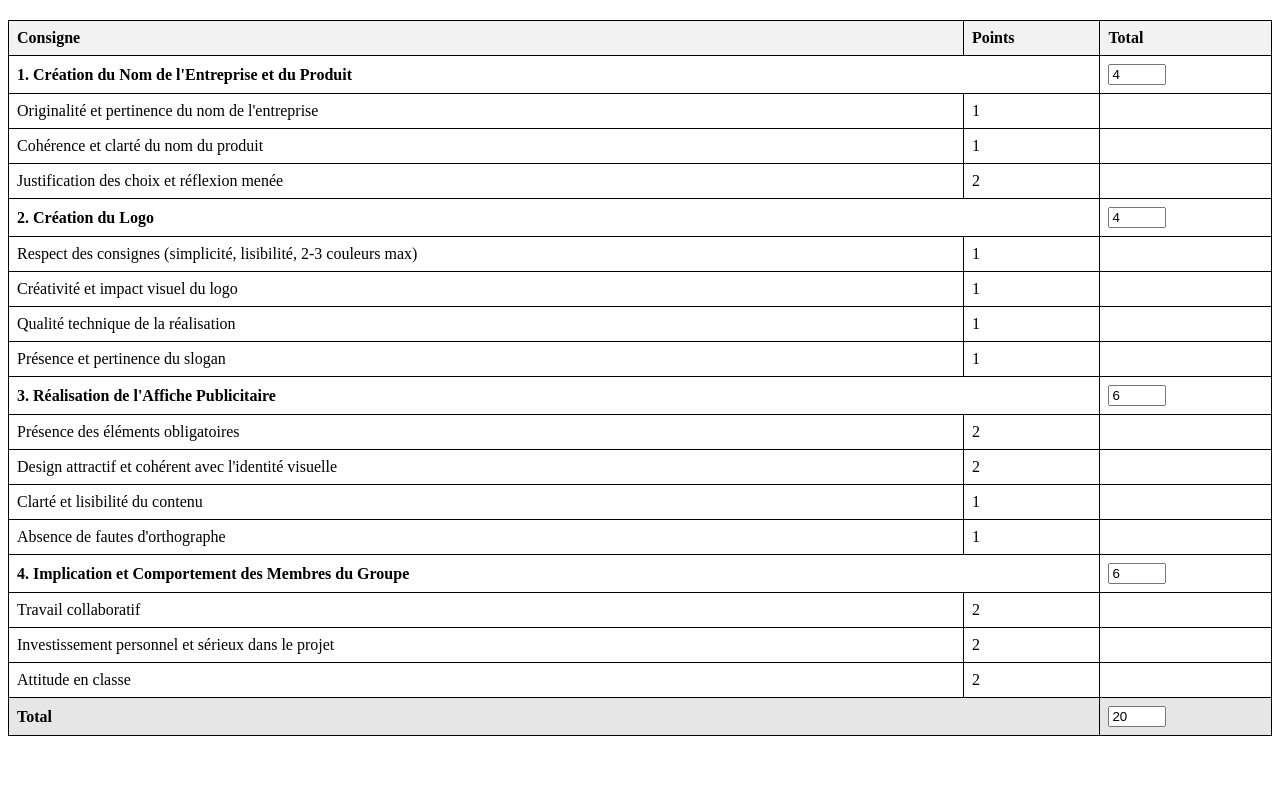
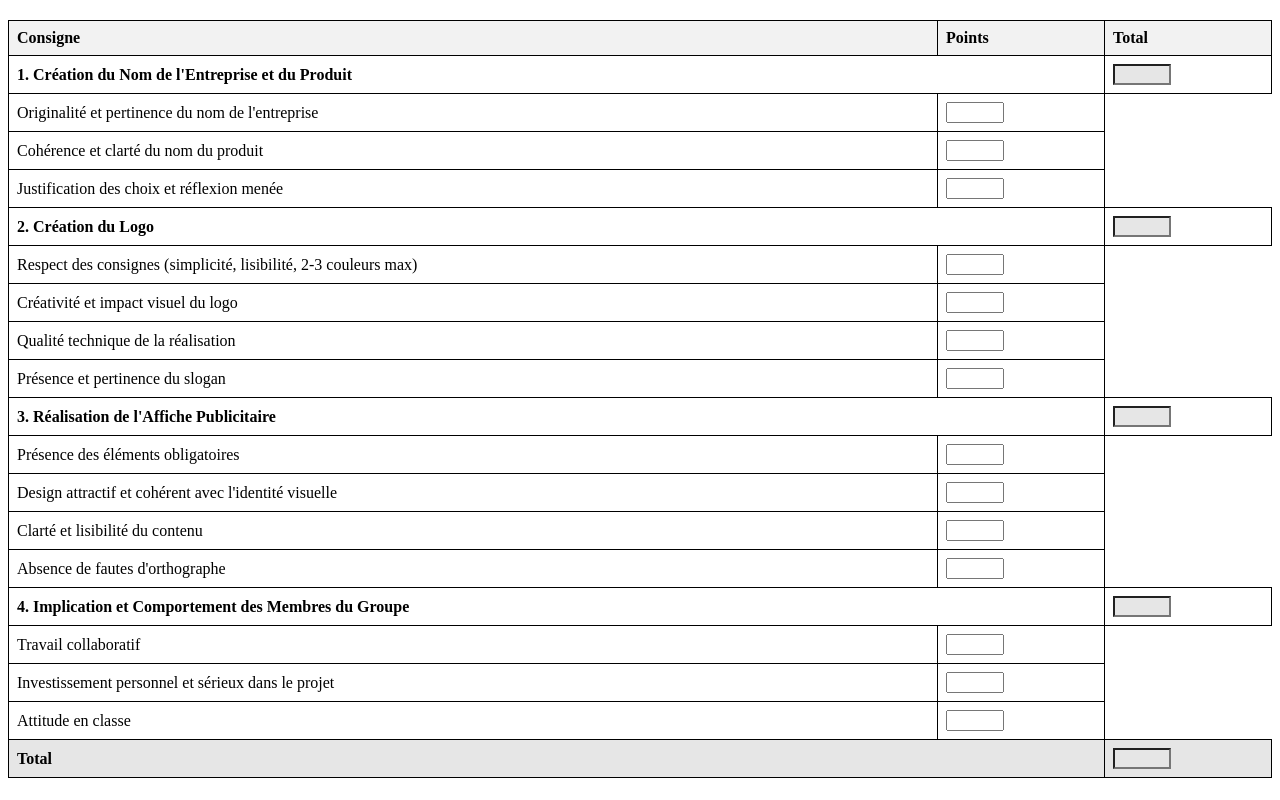
Before and after one commit to my270/bareme, a plain HTML site: page index.html in a window 1280 px wide. Drawn offline with Linux system fonts and the light colour scheme.

Commit message:
Update index.html

```diff
--- a/index.html
+++ b/index.html
@@ -21,37 +21,32 @@
         }
         input {
             width: 50px;
+            text-align: center;
         }
     </style>
     <script>
         function updateTotals() {
-            let sections = document.querySelectorAll('table tr:nth-child(n+2)');
+            let sectionInputs = document.querySelectorAll("table tr td input.score");
+            let totalFields = document.querySelectorAll("table tr td input.total");
             let grandTotal = 0;
+            let sectionIndex = 0;
+            let sectionTotal = 0;
+            let sectionCounts = [3, 4, 4, 3]; // Nombre de critères par section
 
-            let sectionInputs = document.querySelectorAll("table tr td input");
-            sectionInputs.forEach(input => input.value = 0);
+            sectionInputs.forEach((input, index) => {
+                let score = parseInt(input.value) || 0;
+                sectionTotal += score;
+                grandTotal += score;
 
-            let currentInputIndex = 0;
-            let sectionTotal = 0;
-            sections.forEach((row, index) => {
-                let cells = row.getElementsByTagName("td");
-                if (cells.length === 3) {
-                    let pointValue = parseInt(cells[1].textContent) || 0;
-                    sectionTotal += pointValue;
-                    grandTotal += pointValue;
-                } else if (cells.length === 2 && cells[0].colSpan === 2) {
-                    if (index !== 0) {
-                        sectionInputs[currentInputIndex].value = sectionTotal;
-                        currentInputIndex++;
-                    }
+                if ((index + 1) % sectionCounts[sectionIndex] === 0) {
+                    totalFields[sectionIndex].value = sectionTotal;
                     sectionTotal = 0;
+                    sectionIndex++;
                 }
             });
-            sectionInputs[currentInputIndex].value = sectionTotal;
-            sectionInputs[sectionInputs.length - 1].value = grandTotal;
+
+            totalFields[totalFields.length - 1].value = grandTotal;
         }
-
-        window.onload = updateTotals;
     </script>
 </head>
 <body>
@@ -63,93 +58,79 @@
         </tr>
         <tr>
             <td colspan="2"><strong>1. Création du Nom de l'Entreprise et du Produit</strong></td>
-            <td><input type="text" readonly></td>
+            <td><input type="text" class="total" readonly></td>
         </tr>
         <tr>
             <td>Originalité et pertinence du nom de l'entreprise</td>
-            <td>1</td>
-            <td></td>
+            <td><input type="number" class="score" oninput="updateTotals()"></td>
         </tr>
         <tr>
             <td>Cohérence et clarté du nom du produit</td>
-            <td>1</td>
-            <td></td>
+            <td><input type="number" class="score" oninput="updateTotals()"></td>
         </tr>
         <tr>
             <td>Justification des choix et réflexion menée</td>
-            <td>2</td>
-            <td></td>
+            <td><input type="number" class="score" oninput="updateTotals()"></td>
         </tr>
         <tr>
             <td colspan="2"><strong>2. Création du Logo</strong></td>
-            <td><input type="text" readonly></td>
+            <td><input type="text" class="total" readonly></td>
         </tr>
         <tr>
             <td>Respect des consignes (simplicité, lisibilité, 2-3 couleurs max)</td>
-            <td>1</td>
-            <td></td>
+            <td><input type="number" class="score" oninput="updateTotals()"></td>
         </tr>
         <tr>
             <td>Créativité et impact visuel du logo</td>
-            <td>1</td>
-            <td></td>
+            <td><input type="number" class="score" oninput="updateTotals()"></td>
         </tr>
         <tr>
             <td>Qualité technique de la réalisation</td>
-            <td>1</td>
-            <td></td>
+            <td><input type="number" class="score" oninput="updateTotals()"></td>
         </tr>
         <tr>
             <td>Présence et pertinence du slogan</td>
-            <td>1</td>
-            <td></td>
+            <td><input type="number" class="score" oninput="updateTotals()"></td>
         </tr>
         <tr>
             <td colspan="2"><strong>3. Réalisation de l'Affiche Publicitaire</strong></td>
-            <td><input type="text" readonly></td>
+            <td><input type="text" class="total" readonly></td>
         </tr>
         <tr>
             <td>Présence des éléments obligatoires</td>
-            <td>2</td>
-            <td></td>
+            <td><input type="number" class="score" oninput="updateTotals()"></td>
         </tr>
         <tr>
             <td>Design attractif et cohérent avec l'identité visuelle</td>
-            <td>2</td>
-            <td></td>
+            <td><input type="number" class="score" oninput="updateTotals()"></td>
         </tr>
         <tr>
             <td>Clarté et lisibilité du contenu</td>
-            <td>1</td>
-            <td></td>
+            <td><input type="number" class="score" oninput="updateTotals()"></td>
         </tr>
         <tr>
             <td>Absence de fautes d'orthographe</td>
-            <td>1</td>
-            <td></td>
+            <td><input type="number" class="score" oninput="updateTotals()"></td>
         </tr>
         <tr>
             <td colspan="2"><strong>4. Implication et Comportement des Membres du Groupe</strong></td>
-            <td><input type="text" readonly></td>
+            <td><input type="text" class="total" readonly></td>
         </tr>
         <tr>
             <td>Travail collaboratif</td>
-            <td>2</td>
-            <td></td>
+            <td><input type="number" class="score" oninput="updateTotals()"></td>
         </tr>
         <tr>
             <td>Investissement personnel et sérieux dans le projet</td>
-            <td>2</td>
-            <td></td>
+            <td><input type="number" class="score" oninput="updateTotals()"></td>
         </tr>
         <tr>
             <td>Attitude en classe</td>
-            <td>2</td>
-            <td></td>
+            <td><input type="number" class="score" oninput="updateTotals()"></td>
         </tr>
         <tr class="total">
             <td colspan="2">Total</td>
-            <td><input type="text" readonly></td>
+            <td><input type="text" class="total" readonly></td>
         </tr>
     </table>
 </body>
```
